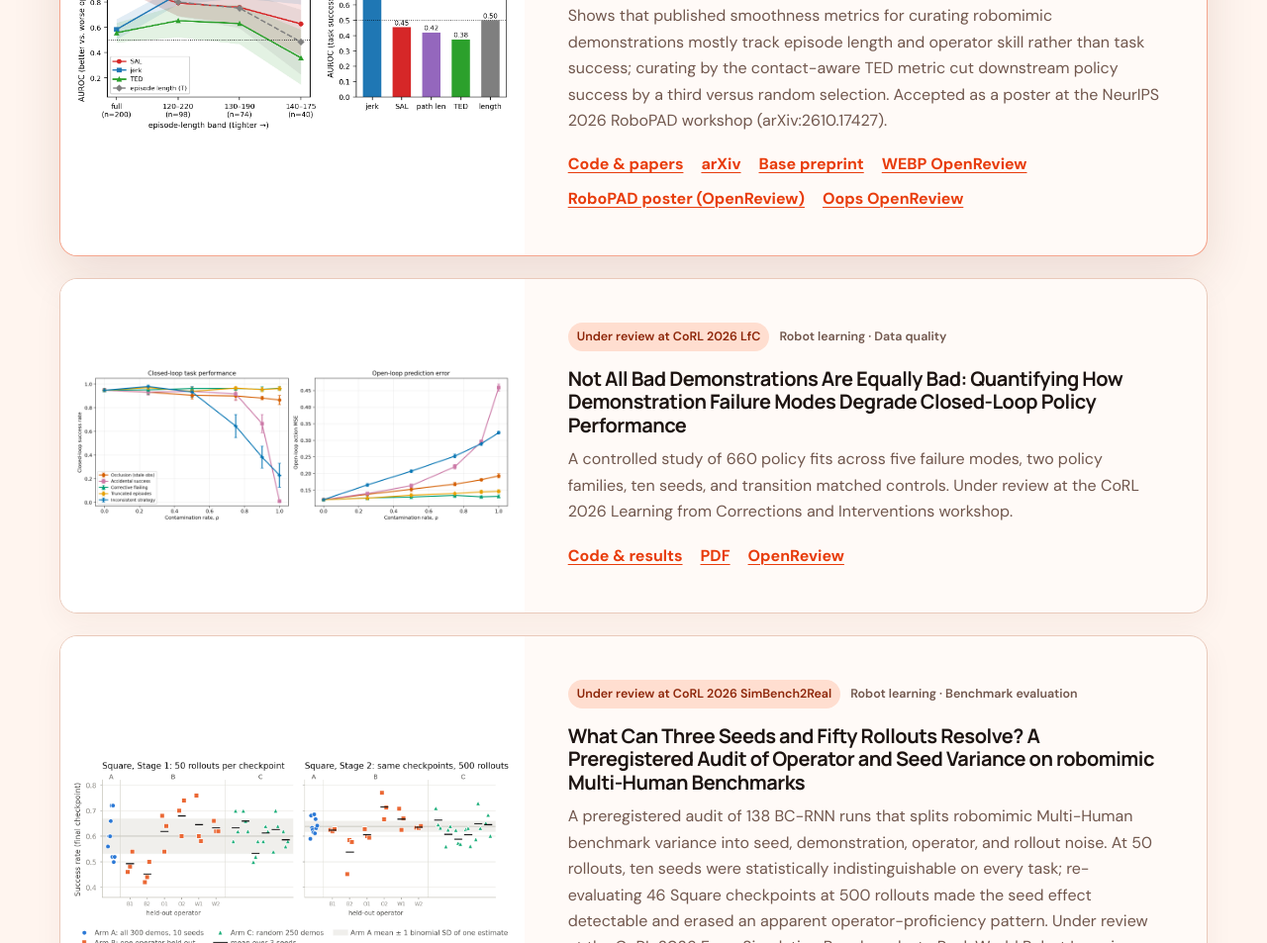
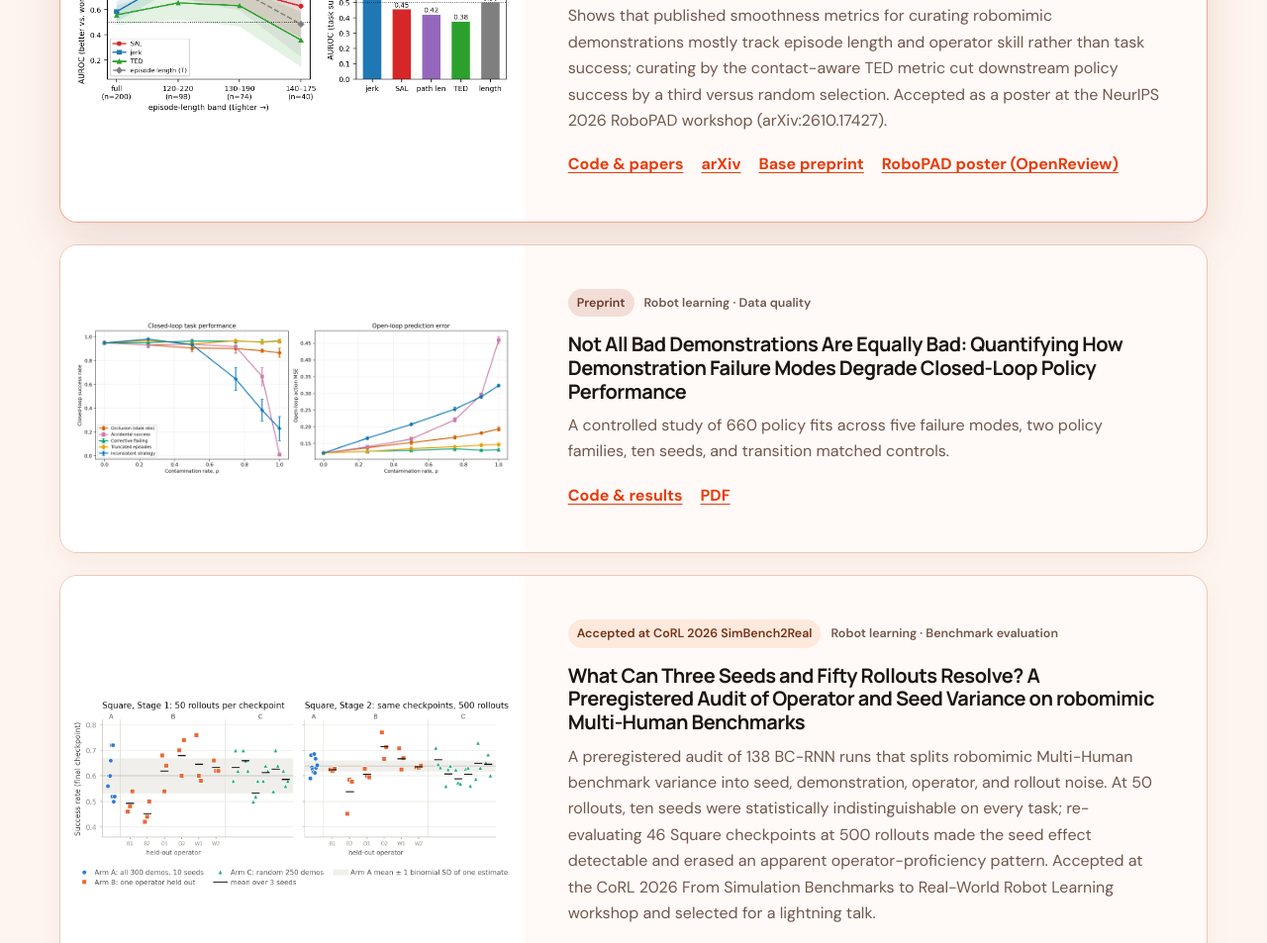
Before and after one commit to imjbassi/imjbassi.github.io, a plain HTML site: page index.html in a window 1280 px wide. Shown: the part 1205-2158 px from the top of the page at 99% size. Drawn offline with Linux system fonts and the light colour scheme.

Commit message:
Update paper statuses: SimBench2Real accepted, LfC and smoothness variants no longer under review

```diff
--- a/index.html
+++ b/index.html
@@ -39,15 +39,15 @@
       <div class="research-list">
         <article class="research-card featured">
           <a class="research-visual" href="images/research/smoothness-length-control-audit.png"><img src="images/research/smoothness-length-control-audit.png" alt="Trajectory smoothness metrics under episode length controls" loading="lazy"></a>
-          <div class="card-copy"><div class="card-meta"><span class="status published">Accepted at NeurIPS 2026 RoboPAD</span><span>Robot learning · Demonstration curation</span></div><h3>Smoothness Ranks Skill, Not Success: An Audit of Published Trajectory-Smoothness Curation Metrics Under Episode-Length Controls</h3><p>Shows that published smoothness metrics for curating robomimic demonstrations mostly track episode length and operator skill rather than task success; curating by the contact-aware TED metric cut downstream policy success by a third versus random selection. Accepted as a poster at the NeurIPS 2026 RoboPAD workshop (arXiv:2610.17427).</p><div class="card-links"><a href="https://github.com/imjbassi/smoothness-audit">Code &amp; papers</a><a href="https://arxiv.org/abs/2610.17427">arXiv</a><a href="https://www.researchgate.net/publication/413763343_Smoothness_Ranks_Skill_Not_Success_An_Audit_of_Published_Trajectory-Smoothness_Curation_Metrics_Under_Episode-Length_Controls">Base preprint</a><a href="https://openreview.net/forum?id=8HHUxS9GcK">WEBP OpenReview</a><a href="https://openreview.net/forum?id=wj9Kj3hsJs">RoboPAD poster (OpenReview)</a><a href="https://openreview.net/forum?id=7C6WROjCKQ">Oops OpenReview</a></div></div>
+          <div class="card-copy"><div class="card-meta"><span class="status published">Accepted at NeurIPS 2026 RoboPAD</span><span>Robot learning · Demonstration curation</span></div><h3>Smoothness Ranks Skill, Not Success: An Audit of Published Trajectory-Smoothness Curation Metrics Under Episode-Length Controls</h3><p>Shows that published smoothness metrics for curating robomimic demonstrations mostly track episode length and operator skill rather than task success; curating by the contact-aware TED metric cut downstream policy success by a third versus random selection. Accepted as a poster at the NeurIPS 2026 RoboPAD workshop (arXiv:2610.17427).</p><div class="card-links"><a href="https://github.com/imjbassi/smoothness-audit">Code &amp; papers</a><a href="https://arxiv.org/abs/2610.17427">arXiv</a><a href="https://www.researchgate.net/publication/413763343_Smoothness_Ranks_Skill_Not_Success_An_Audit_of_Published_Trajectory-Smoothness_Curation_Metrics_Under_Episode-Length_Controls">Base preprint</a><a href="https://openreview.net/forum?id=wj9Kj3hsJs">RoboPAD poster (OpenReview)</a></div></div>
         </article>
         <article class="research-card">
           <a class="research-visual" href="images/research/demonstration-failure-dose-response.png"><img src="images/research/demonstration-failure-dose-response.png" alt="Closed loop success and open loop error across five demonstration failure modes" loading="lazy"></a>
-          <div class="card-copy"><div class="card-meta"><span class="status current">Under review at CoRL 2026 LfC</span><span>Robot learning · Data quality</span></div><h3>Not All Bad Demonstrations Are Equally Bad: Quantifying How Demonstration Failure Modes Degrade Closed-Loop Policy Performance</h3><p>A controlled study of 660 policy fits across five failure modes, two policy families, ten seeds, and transition matched controls. Under review at the CoRL 2026 Learning from Corrections and Interventions workshop.</p><div class="card-links"><a href="https://github.com/imjbassi/demo-quality-robustness">Code &amp; results</a><a href="https://github.com/imjbassi/demo-quality-robustness/blob/master/paper.pdf">PDF</a><a href="https://openreview.net/forum?id=DBSdaBnibW">OpenReview</a></div></div>
+          <div class="card-copy"><div class="card-meta"><span class="status released">Preprint</span><span>Robot learning · Data quality</span></div><h3>Not All Bad Demonstrations Are Equally Bad: Quantifying How Demonstration Failure Modes Degrade Closed-Loop Policy Performance</h3><p>A controlled study of 660 policy fits across five failure modes, two policy families, ten seeds, and transition matched controls.</p><div class="card-links"><a href="https://github.com/imjbassi/demo-quality-robustness">Code &amp; results</a><a href="https://github.com/imjbassi/demo-quality-robustness/blob/master/paper.pdf">PDF</a></div></div>
         </article>
         <article class="research-card">
           <a class="research-visual" href="images/research/operator-variance-square-stages.png"><img src="images/research/operator-variance-square-stages.png" alt="Square task success rates by arm at 50 rollouts versus 500 rollouts per checkpoint" loading="lazy"></a>
-          <div class="card-copy"><div class="card-meta"><span class="status current">Under review at CoRL 2026 SimBench2Real</span><span>Robot learning · Benchmark evaluation</span></div><h3>What Can Three Seeds and Fifty Rollouts Resolve? A Preregistered Audit of Operator and Seed Variance on robomimic Multi-Human Benchmarks</h3><p>A preregistered audit of 138 BC-RNN runs that splits robomimic Multi-Human benchmark variance into seed, demonstration, operator, and rollout noise. At 50 rollouts, ten seeds were statistically indistinguishable on every task; re-evaluating 46 Square checkpoints at 500 rollouts made the seed effect detectable and erased an apparent operator-proficiency pattern. Under review at the CoRL 2026 From Simulation Benchmarks to Real-World Robot Learning workshop.</p><div class="card-links"><a href="https://github.com/imjbassi/operator-variance-audit">Code &amp; data</a><a href="https://github.com/imjbassi/operator-variance-audit/blob/main/paper/paper.pdf">PDF</a><a href="https://www.researchgate.net/publication/415199249_What_Can_Three_Seeds_and_Fifty_Rollouts_Resolve_A_Preregistered_Audit_of_Operator_and_Seed_Variance_on_robomimic_Multi-Human_Benchmarks">Preprint</a><a href="https://openreview.net/forum?id=jmZMj6QkeI">OpenReview</a><a href="https://doi.org/10.5281/zenodo.23109850">Zenodo archive</a></div></div>
+          <div class="card-copy"><div class="card-meta"><span class="status published">Accepted at CoRL 2026 SimBench2Real</span><span>Robot learning · Benchmark evaluation</span></div><h3>What Can Three Seeds and Fifty Rollouts Resolve? A Preregistered Audit of Operator and Seed Variance on robomimic Multi-Human Benchmarks</h3><p>A preregistered audit of 138 BC-RNN runs that splits robomimic Multi-Human benchmark variance into seed, demonstration, operator, and rollout noise. At 50 rollouts, ten seeds were statistically indistinguishable on every task; re-evaluating 46 Square checkpoints at 500 rollouts made the seed effect detectable and erased an apparent operator-proficiency pattern. Accepted at the CoRL 2026 From Simulation Benchmarks to Real-World Robot Learning workshop and selected for a lightning talk.</p><div class="card-links"><a href="https://github.com/imjbassi/operator-variance-audit">Code &amp; data</a><a href="https://github.com/imjbassi/operator-variance-audit/blob/main/paper/paper.pdf">PDF</a><a href="https://www.researchgate.net/publication/415199249_What_Can_Three_Seeds_and_Fifty_Rollouts_Resolve_A_Preregistered_Audit_of_Operator_and_Seed_Variance_on_robomimic_Multi-Human_Benchmarks">Preprint</a><a href="https://openreview.net/forum?id=jmZMj6QkeI">OpenReview</a><a href="https://doi.org/10.5281/zenodo.23109850">Zenodo archive</a></div></div>
         </article>
         <article class="research-card">
           <a class="research-visual" href="images/research/humaneval-ranking-reproduction.png"><img src="images/research/humaneval-ranking-reproduction.png" alt="Published HumanEval scores compared with the primary local pipeline and the no-newline diagnostic condition" loading="lazy"></a>
```
